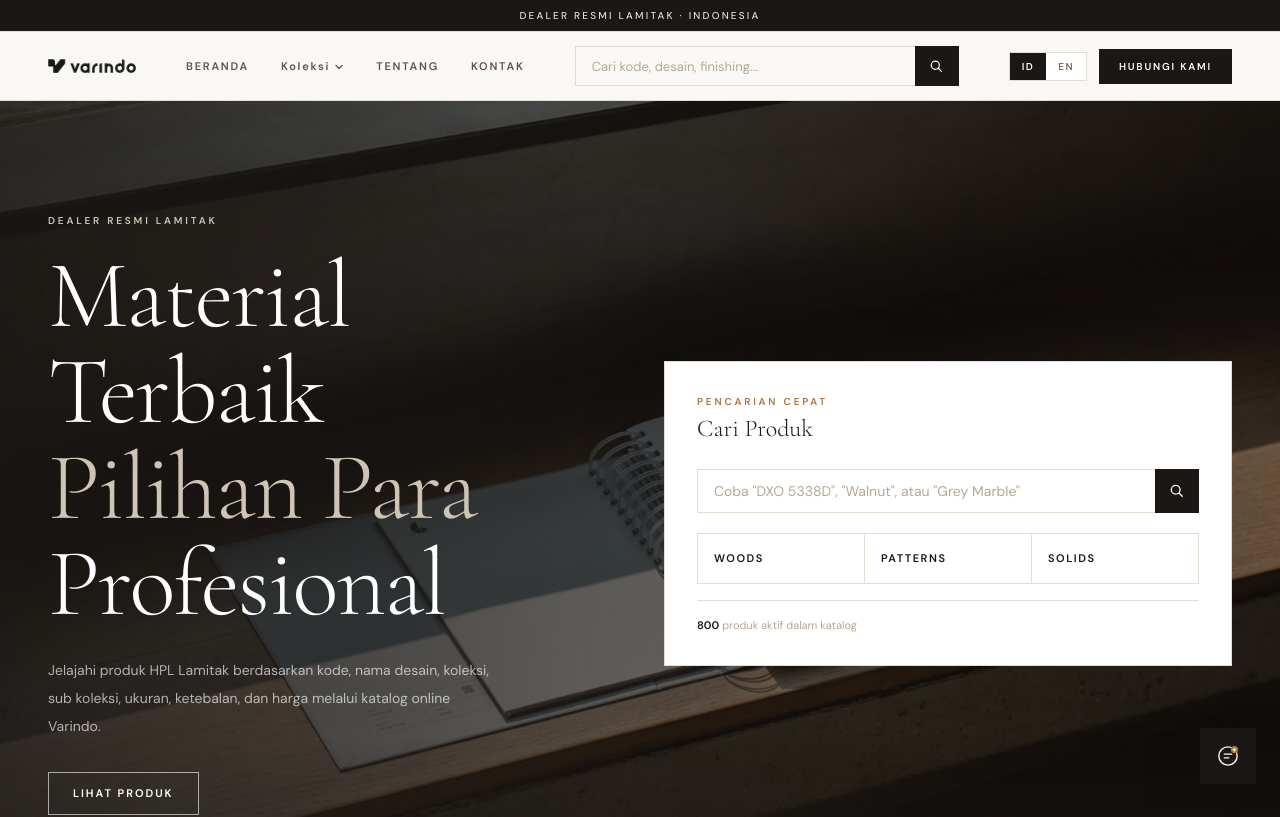
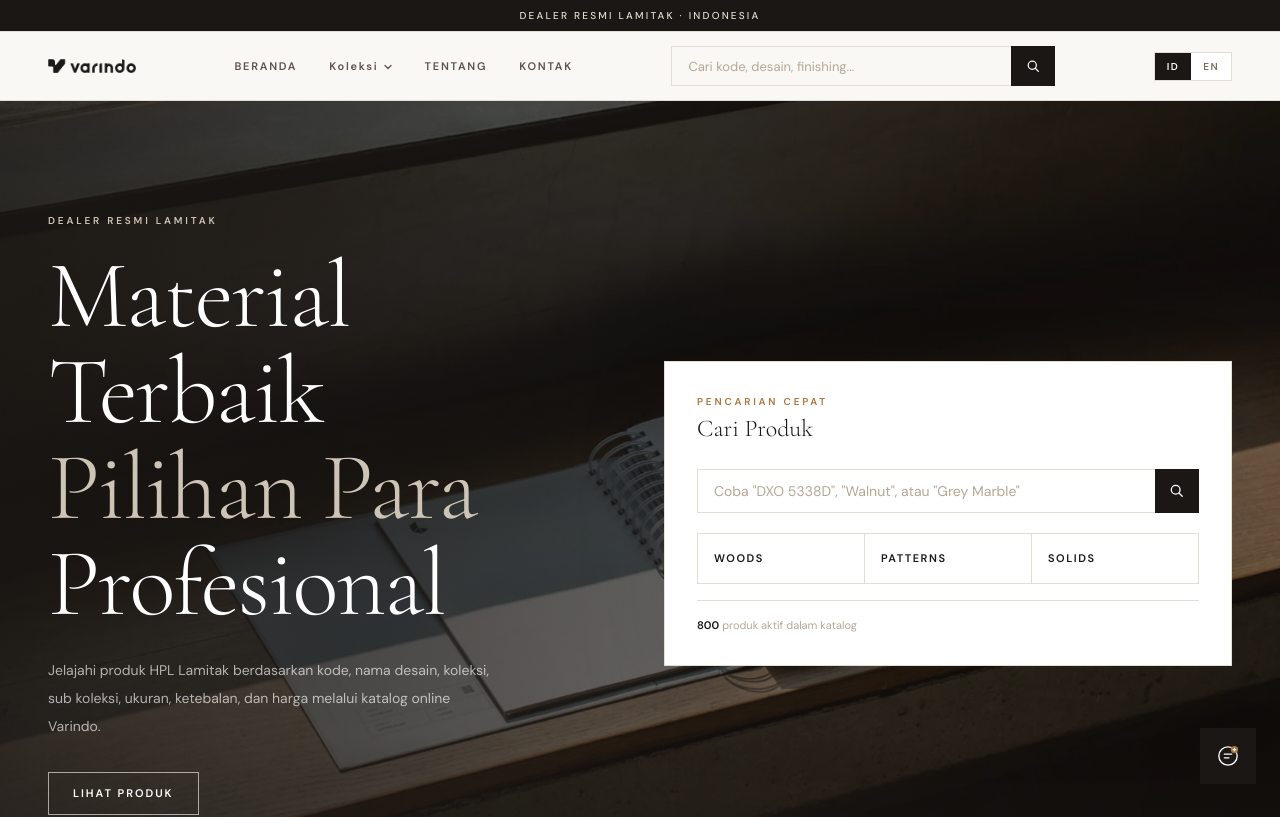
Before and after one commit to varindoadmin-creator/varindo-store, a Next.js app: page / in a window 1280 px wide. Shown: the top 817 px of the page. Built offline with nearby package versions, Linux system fonts and the light colour scheme.

Commit message:
Remove Hubungi Kami button from header

```diff
--- a/src/components/Header.tsx
+++ b/src/components/Header.tsx
@@ -160,10 +160,6 @@ export function Header() {
             {/* Right controls */}
             <div className="hidden sm:flex shrink-0 items-center gap-3">
               <LangSwitcher />
-              <a href="https://wa.me/6281288885224" target="_blank" rel="noreferrer"
-                className="btn-ink text-[10px] py-2.5 px-5">
-                {t('nav', 'chatWithUs', lang)}
-              </a>
             </div>
 
             {/* Mobile hamburger */}
```
